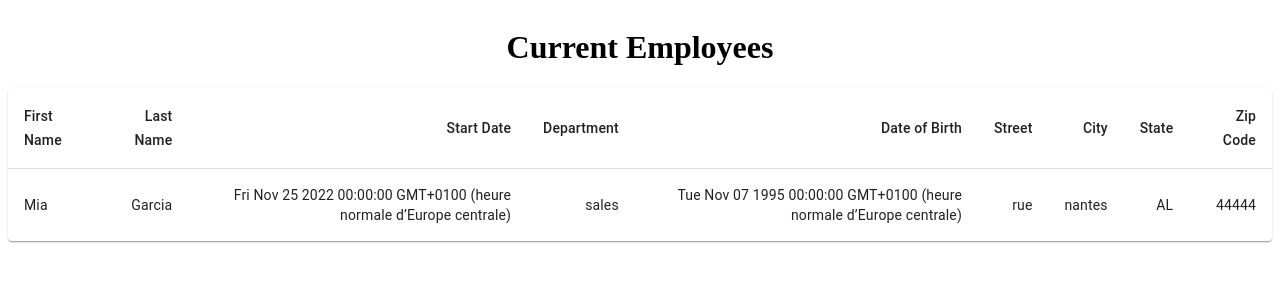
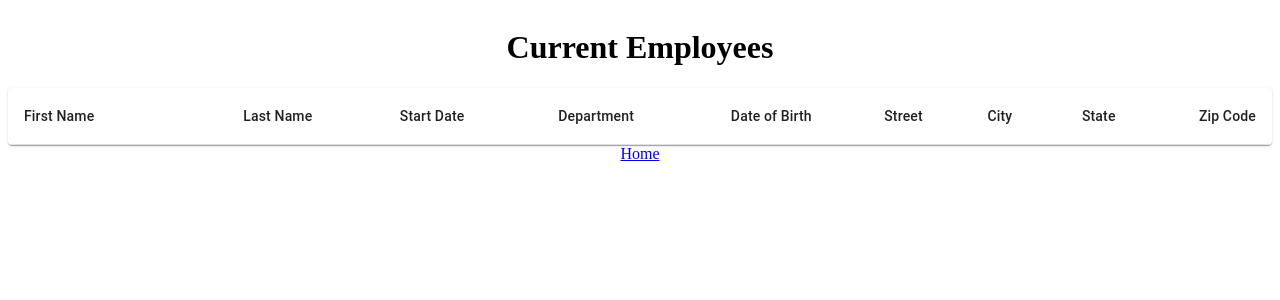
Before and after one commit to LauNM/Faire-passer-une-librairie-jQuery-vers-React, a React (Create React App) app: page /employee-list in a window 1280 px wide. Shown: the top 300 px of the page. Built offline with nearby package versions, Linux system fonts and the light colour scheme.

Commit message:
add form data to store and use in to display table

```diff
--- a/src/App.js
+++ b/src/App.js
@@ -3,13 +3,15 @@ import { Routes, Route } from "react-router-dom";
 import Error from './pages/error';
 import EmployeeList from './pages/employeeList';
 import CreateEmployee from './pages/createEmployee';
+import { useState } from "react";
 
 function App() {
+  const [employeeList, setEmployeeList] = useState([])
   return (
     <div>
       <Routes>
-        <Route path="/" element={ <CreateEmployee /> }/>
-        <Route path="/employee-list" element={ <EmployeeList /> }/>
+        <Route path="/" element={ <CreateEmployee addEmployee={(data) => setEmployeeList([...employeeList , data])}/> }/>
+        <Route path="/employee-list" element={ <EmployeeList list={employeeList}/> }/>
         <Route path="*" element={ <Error /> } />
       </Routes>
     </div>
--- a/src/pages/createEmployee.js
+++ b/src/pages/createEmployee.js
@@ -8,11 +8,16 @@ import JobsList from '../assets/data/jobs.json';
 import Modal from "../components/Modal/Modal";
 import { Button } from '@mui/material';
 
-function CreateEmployee() {
+function CreateEmployee(props) {
   const { register, handleSubmit, control, reset, formState: { errors } } = useForm();
   const [displayModal, setDisplayModal] = useState(false);
   const onSubmit = data => {
-    console.log(data)
+   const formattedData = {
+     ...data,
+     "date-of-birth": data["date-of-birth"].toLocaleDateString(),
+     "start-date": data["start-date"].toLocaleDateString(),
+   }
+    props.addEmployee(formattedData)
     setDisplayModal(true)
     reset();
   }
--- a/src/pages/employeeList.js
+++ b/src/pages/employeeList.js
@@ -1,20 +1,7 @@
 import { Link } from "react-router-dom";
 import { Table, TableBody, TableCell, TableContainer, TableHead, TableRow, Paper } from '@mui/material';
 
-function EmployeeList() {
-  const rows = [
-    {
-      "city": "nantes",
-      "date-of-birth": "Tue Nov 07 1995 00:00:00 GMT+0100 (heure normale d’Europe centrale)",
-      "department": "sales",
-      "first-name": "Mia",
-      "last-name": "Garcia",
-      "start-date": "Fri Nov 25 2022 00:00:00 GMT+0100 (heure normale d’Europe centrale) ",
-      "state": "AL",
-      "street": "rue",
-      "zip-code": "44444"
-    }
-  ]
+function EmployeeList({list}) {
 
   return (
     <div id="employee-div" className="container">
@@ -35,7 +22,7 @@ function EmployeeList() {
             </TableRow>
           </TableHead>
           <TableBody>
-            { rows.map((row) => (
+            { list.map((row) => (
               <TableRow
                 key={ row["first-name"]}
                 sx={ { '&:last-child td, &:last-child th': { border: 0 } } }
@@ -56,6 +43,7 @@ function EmployeeList() {
           </TableBody>
         </Table>
       </TableContainer>
+      <Link to={"/"}>Home</Link>
     </div>
   )
 }
```
